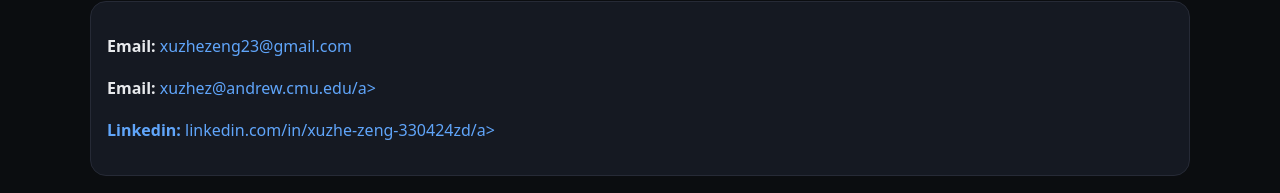
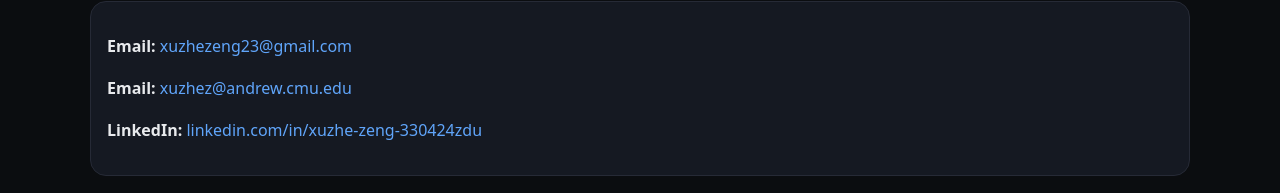
Before and after one commit to Xuzhe-Zeng/website, a plain HTML site: page contact.html in a window 1280 px wide. Shown: the part 149-342 px from the top of the page. Drawn offline with Linux system fonts and the light colour scheme.

Commit message:
Update contact.html

```diff
--- a/contact.html
+++ b/contact.html
@@ -22,12 +22,14 @@
 
   <main class="container">
     <h1>Contact</h1>
-    <!-- <p class="muted">[Placeholder] Provide a professional email and optionally a short note about availability.</p> -->
     <div class="card">
       <p><strong>Email:</strong> <a href="mailto:xuzhezeng23@gmail.com">xuzhezeng23@gmail.com</a></p>
-      <p><strong>Email:</strong> <a href="mailto:xuzhez@andrew.cmu.edu">xuzhez@andrew.cmu.edu/a></p>
-      <p><strong>Linkedin:</strong> <a href="linkedin.com/in/xuzhe-zeng-330424zdu">linkedin.com/in/xuzhe-zeng-330424zd/a></p>
-      <!-- <p class="small muted">You can also link to LinkedIn/GitHub here.</p>linkedin.com/in/xuzhe-zeng-330424zd -->
+      <p><strong>Email:</strong> <a href="mailto:xuzhez@andrew.cmu.edu">xuzhez@andrew.cmu.edu</a></p>
+      <p><strong>LinkedIn:</strong>
+        <a href="https://www.linkedin.com/in/xuzhe-zeng-330424zdu" target="_blank">
+          linkedin.com/in/xuzhe-zeng-330424zdu
+        </a>
+      </p>
     </div>
   </main>
 
```
